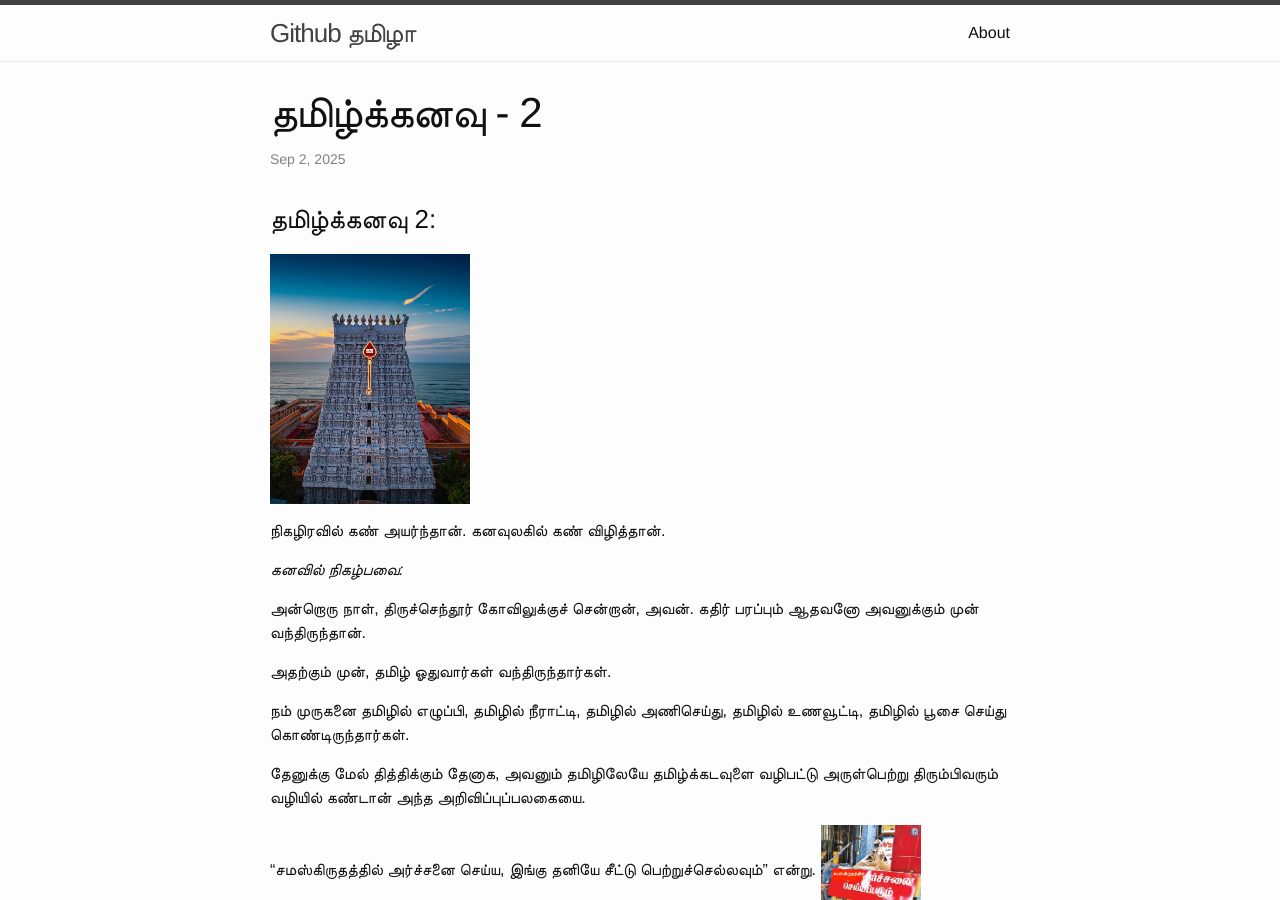
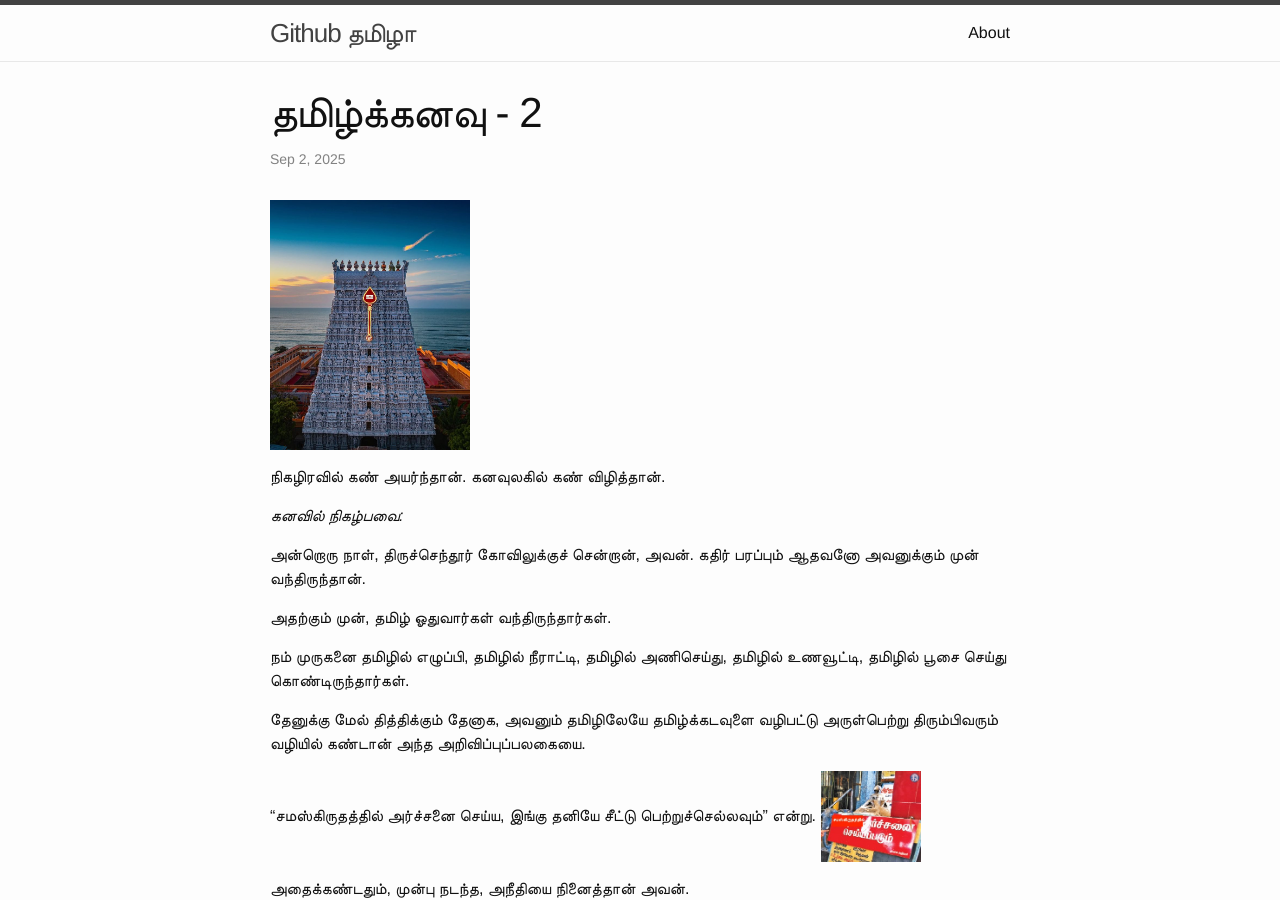
Before and after one commit to rajbharath/rajbharath.github.io, a Jekyll site: the page built from _posts/2025-09-02- short story - tamizh kanavu 2.markdown, in a window 1280 px wide and 900 px high. Built offline with Jekyll 4.4.1, drawn with Linux system fonts in a browser that asks for light colours; comment, search, counter and statistics services are not loaded.

Commit message:
Added tamilkanavu2

```diff
--- a/_posts/2025-09-02- short story - tamizh kanavu 2.markdown
+++ b/_posts/2025-09-02- short story - tamizh kanavu 2.markdown
@@ -5,8 +5,6 @@ date: 2025-09-02 16:00:00 +0530
 categories: Short Story
 comments: true
 ---
-
-### தமிழ்க்கனவு 2:
 
 <img src="/images/2025-09-02/tamilkanavu2.jpg" alt="தமிழில் வழிபாடு" width="200px" style=""/>
 
```
